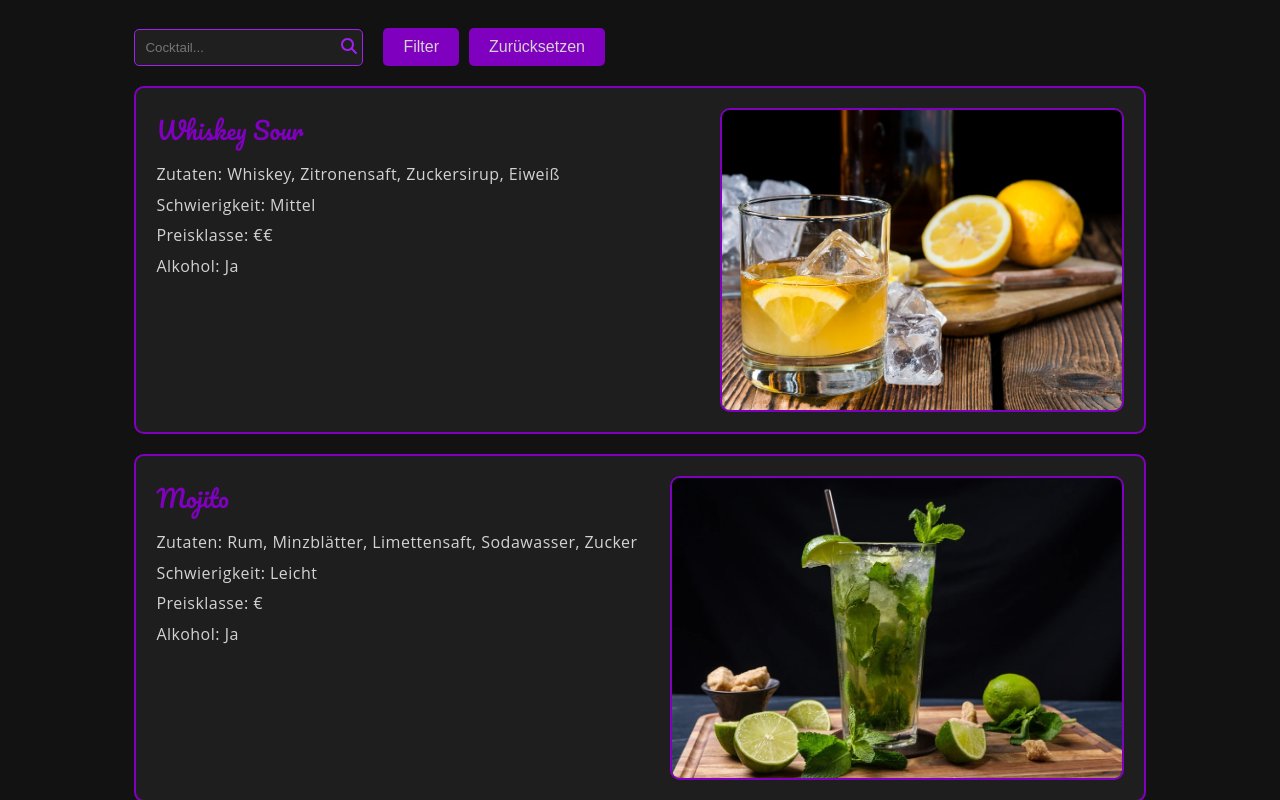
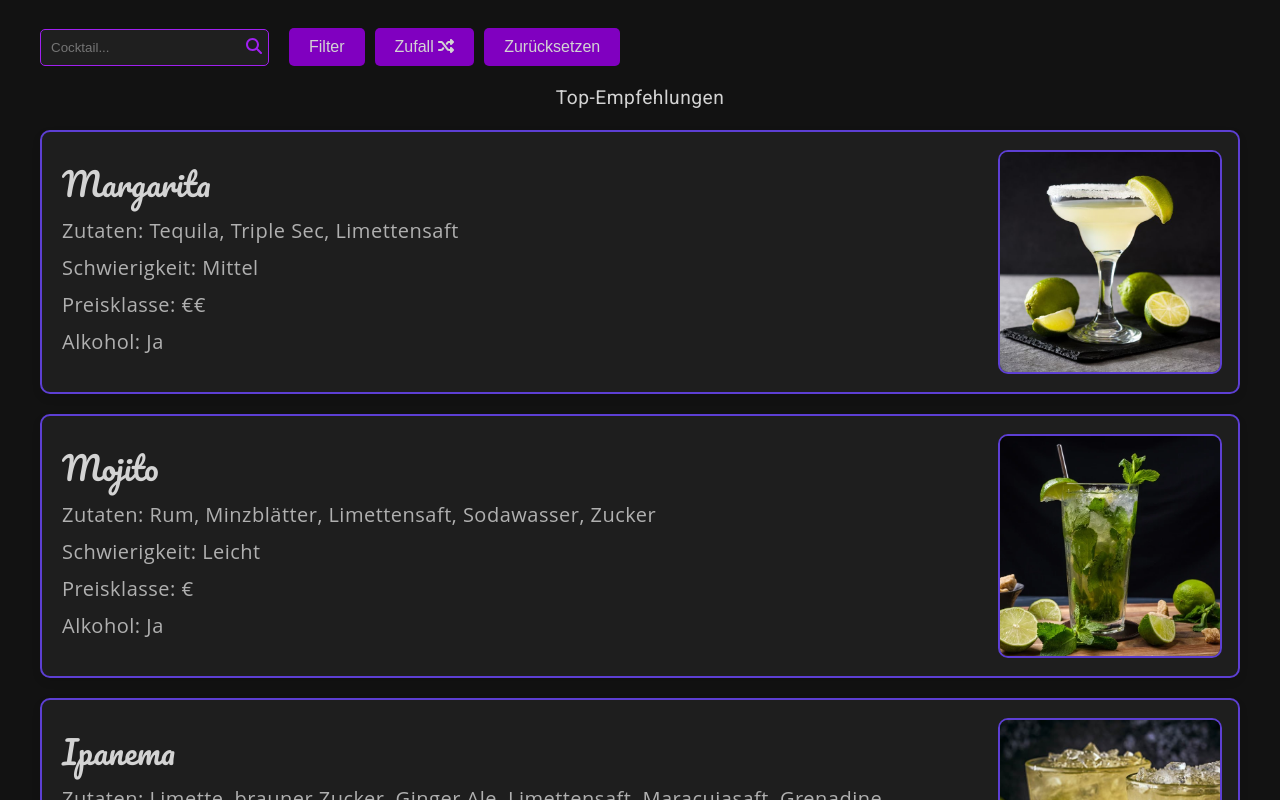
Before and after one commit to Raxor-bot/CocktailsForYou, an Angular app: page / in a window 1280 px wide. Shown: the top 800 px of the page. Built offline with nearby package versions, Linux system fonts and the light colour scheme.

Commit message:
Version kurz vor 1

```diff
--- a/src/app/app.component.html
+++ b/src/app/app.component.html
@@ -11,6 +11,7 @@
   <app-cocktail-list></app-cocktail-list>
 </div>
 
+
 <!-- * * * * * * * * * * * * * * * * * * * * * * * * * * * * * * * * -->
 <!-- * * * * * * * * * * * The content above * * * * * * * * * * * * -->
 <!-- * * * * * * * * * * is only a placeholder * * * * * * * * * * * -->
--- a/src/app/cocktail-item/cocktail-item.component.html
+++ b/src/app/cocktail-item/cocktail-item.component.html
@@ -1,4 +1,4 @@
-<div class="cocktail-item">
+<div class="cocktail-item" [class.expanded]="isExpanded">
   <div class="summary" (click)="toggleExpand()" *ngIf="!isExpanded">
     <div class="info">
       <h3>{{ cocktail.name }}</h3>
@@ -30,14 +30,14 @@
             <li *ngFor="let item of cocktail.equipment">{{ item }}</li>
           </ul>
         </div>
-        <div class="recipe">
-          <h5>Rezept</h5>
-          <p>{{ cocktail.recipe }}</p>
-        </div>
       </div>
       <div class="large-image">
         <img [src]="cocktail.bild" alt="{{ cocktail.name }}" />
       </div>
     </div>
+    <div class="recipe">
+      <h5>Rezept</h5>
+      <p>{{ cocktail.recipe }}</p>
+    </div>
   </div>
 </div>
--- a/src/app/cocktail-item/cocktail-item.component.scss
+++ b/src/app/cocktail-item/cocktail-item.component.scss
@@ -1,18 +1,29 @@
 .cocktail-item {
   margin: 20px 0;
   padding: 20px;
-  border: 2px solid #8000c0;
+  border: 2px solid #5d3fd3;  // Dunklerer Lilaton
   border-radius: 10px;
   background-color: #1e1e1e;
   transition: all 0.3s ease;
+  cursor: pointer;  // Zeigt an, dass die Karte anklickbar ist
   display: flex;
   flex-direction: column;
+  box-shadow: 0 4px 8px rgba(0, 0, 0, 0.1);
+
+  &:hover {
+    background-color: #292929;
+    box-shadow: 0 8px 16px rgba(0, 0, 0, 0.2);
+  }
+
+  &.expanded {
+    background-color: #292929;
+    border: 2px solid #7a42d6; // Hellerer Lilaton für den erweiterten Zustand
+  }
 
   .summary {
     display: flex;
     justify-content: space-between;
-    align-items: flex-start;
-    cursor: pointer;
+    align-items: center;
     width: 100%;
 
     .info {
@@ -21,96 +32,90 @@
 
       h3 {
         margin: 0 0 10px 0;
-        color: #8000c0;
+        color: #d3d3d3;  // Hellerer Farbton für die Überschrift
         font-family: 'Pacifico', cursive;
-        font-size: 24px;
+        font-size: 32px;  // Größere Schriftgröße
       }
 
       p {
         margin: 5px 0;
-        color: #d3d3d3;
+        color: #b0b0b0;  // Leicht hellere Farbe für den Text
         font-family: 'Open Sans', sans-serif;
-        line-height: 1.6;
-      }
-    }
-
-    .additional-info {
-      display: flex;
-      flex-direction: column;
-      justify-content: flex-start;
-      margin-top: 20px;
-      margin-right: 20px;
-
-      p {
-        color: #d3d3d3;
-        font-family: 'Open Sans', sans-serif;
+        font-size: 20px;  // Größere Schriftgröße
         line-height: 1.6;
       }
     }
 
     .image {
-      flex: 0 0 150px;
-      height: auto;
+      flex: 0 0 220px; // Kleinere Breite für das Bild
+      height: 220px; // Kleinere Höhe für das Bild
       display: flex;
       align-items: center;
 
       img {
+        width: 100%;
         height: 100%;
-        max-height: 300px;
-        width: auto;
-        border: 2px solid #8000c0;
+        object-fit: cover; // Damit das Bild vollständig das Element ausfüllt
+        border: 2px solid #5d3fd3;  // Dunklerer Lilaton
         border-radius: 10px;
-        object-fit: cover;
       }
     }
   }
 
   .details {
+    display: flex;
+    flex-direction: column; // Ändern zu column, um die Inhalte untereinander zu platzieren
+    width: 100%;
+
     .details-header {
       display: flex;
       justify-content: space-between;
       align-items: center;
+      width: 100%;
+      margin-bottom: 20px;
+
 
       h4 {
-        margin: 0 0 10px 0;
-        color: #8000c0;
+        color: #ffffff;  // Helle Farbe für die Überschrift
         font-family: 'Pacifico', cursive;
-        font-size: 20px;
+        font-size: 30px;  // Größere Schriftgröße
       }
 
       .collapse-button {
-        background-color: #8000c0;
+        background-color: #5d3fd3;  // Dunklerer Lilaton
         color: #d3d3d3;
         border: none;
         padding: 5px 10px;
         cursor: pointer;
         border-radius: 5px;
-        font-size: 16px;
+        font-size: 24px;  // Größere Schriftgröße
 
         &:hover {
-          background-color: darken(#8000c0, 10%);
+          background-color: darken(#5d3fd3, 10%);
         }
       }
     }
 
     .details-content {
       display: flex;
+      width: 100%;
       justify-content: space-between;
       align-items: flex-start;
-      width: 100%;
+      margin-bottom: 10px;
 
       .left-content {
         flex: 1;
+        width: 52%;
         margin-right: 20px;
 
+
         .ingredients,
-        .equipment,
-        .recipe {
+        .equipment{
           h5 {
             margin: 0 0 10px 0;
-            color: #8000c0;  // Dunklerer Lilaton
+            color: #ffffff;  // Helle Farbe für die Überschrift
             font-family: 'Pacifico', cursive;
-            font-size: 18px;
+            font-size: 28px;  // Größere Schriftgröße
           }
 
           ul {
@@ -119,37 +124,66 @@
 
             li {
               margin: 5px 0;
-              color: #d3d3d3;
+              color: #b0b0b0;  // Leicht hellere Farbe für den Text
               font-family: 'Open Sans', sans-serif;
+              font-size: 20px;  // Größere Schriftgröße
               line-height: 1.6;
             }
           }
 
           p {
             margin: 5px 0;
-            color: #d3d3d3;
+            color: #b0b0b0;  // Leicht hellere Farbe für den Text
             font-family: 'Open Sans', sans-serif;
+            font-size: 20px;  // Größere Schriftgröße
             line-height: 1.6;
           }
         }
       }
 
       .large-image {
-        flex: 0 0 300px;
-        max-width: 300px;
-        display: flex;
-        flex-direction: column;
-        align-items: flex-end;
+        max-width: 50%;
+        height: 100%;
+        align-self: flex-start;
 
         img {
           width: 100%;
-          height: auto;
-          max-height: 300px;
-          object-fit: contain;
-          border: 2px solid #8000c0;
+          height: 100%;
+          object-fit: cover; // Damit das Bild vollständig das Element ausfüllt
+          border: 2px solid #5d3fd3;  // Dunklerer Lilaton
           border-radius: 10px;
         }
       }
     }
   }
+
+  .recipe {
+    h5 {
+      margin: 0 0 10px 0;
+      color: #ffffff;  // Helle Farbe für die Überschrift
+      font-family: 'Pacifico', cursive;
+      font-size: 28px;  // Größere Schriftgröße
+    }
+
+    ul {
+      list-style-type: none;
+      padding: 0;
+
+      li {
+        margin: 5px 0;
+        color: #b0b0b0;  // Leicht hellere Farbe für den Text
+        font-family: 'Open Sans', sans-serif;
+        font-size: 20px;  // Größere Schriftgröße
+        line-height: 1.6;
+      }
+    }
+
+    p {
+      margin: 5px 0;
+      color: #b0b0b0;  // Leicht hellere Farbe für den Text
+      font-family: 'Open Sans', sans-serif;
+      font-size: 20px;  // Größere Schriftgröße
+      line-height: 1.6;
+    }
+  }
 }
--- a/src/app/cocktail-item/cocktail-item.component.ts
+++ b/src/app/cocktail-item/cocktail-item.component.ts
@@ -1,27 +1,31 @@
 import {Component, Input, OnInit} from '@angular/core';
-import {NgForOf, NgIf} from "@angular/common";
+import {NgClass, NgForOf, NgIf} from "@angular/common";
 
 @Component({
   selector: 'app-cocktail-item',
   standalone: true,
   imports: [
     NgIf,
-    NgForOf
+    NgForOf,
+    NgClass
   ],
   templateUrl: './cocktail-item.component.html',
   styleUrl: './cocktail-item.component.scss'
 })
 export class CocktailItemComponent implements OnInit{
   @Input() cocktail: any;
-  isExpanded = false;
+  @Input() isExpanded: boolean = false;
 
   constructor() { }
 
+  ngOnInit(): void {
+  }
 
   toggleExpand() {
     this.isExpanded = !this.isExpanded;
   }
 
-  ngOnInit(): void {
+  resetExpand(){
+    this.isExpanded = false;
   }
 }
--- a/src/app/cocktail-list/cocktail-list.component.html
+++ b/src/app/cocktail-list/cocktail-list.component.html
@@ -1,9 +1,22 @@
 <div class="search-bar-container">
   <app-search-bar (searchEvent)="onSearch($event)"></app-search-bar>
   <button (click)="toggleFilterMenu()" class="filter-button">Filter</button>
+  <button (click)="randomCocktail()" class="reset-button">
+    Zufall
+    <fa-icon [icon]="['fas', 'random']"></fa-icon>
+  </button>
   <button (click)="resetSearch()" class="reset-button">Zurücksetzen</button>
 </div>
+
 <div class="cocktail-list">
   <app-filter-menu *ngIf="showFilterMenu" (filterApplied)="onFilterApplied($event)"></app-filter-menu>
-  <app-cocktail-item *ngFor="let cocktail of filteredCocktails" [cocktail]="cocktail"></app-cocktail-item>
+
+  <div  class="search-status">{{ searchStatus }}</div>
+
+  <app-cocktail-item
+    *ngFor="let cocktail of filteredCocktails"
+    [cocktail]="cocktail"
+    [isExpanded]="filteredCocktails.length === 1"
+    [ngClass]="{'cocktail-item expanded': filteredCocktails.length === 1}"
+  ></app-cocktail-item>
 </div>
--- a/src/app/cocktail-list/cocktail-list.component.scss
+++ b/src/app/cocktail-list/cocktail-list.component.scss
@@ -56,4 +56,12 @@
   .filter-button {
     margin-left: 20px;
   }
+
 }
+
+.search-status {
+  margin: 10px 0;
+  font-size: 1.2em;
+  color: #d3d3d3;;
+  text-align: center;
+}
--- a/src/app/cocktail-list/cocktail-list.component.ts
+++ b/src/app/cocktail-list/cocktail-list.component.ts
@@ -1,9 +1,10 @@
-import {Component, OnInit} from '@angular/core';
+import {Component, OnInit, QueryList, ViewChild, ViewChildren} from '@angular/core';
 import {CocktailItemComponent} from "../cocktail-item/cocktail-item.component";
-import {NgForOf, NgIf} from "@angular/common";
+import {NgClass, NgForOf, NgIf} from "@angular/common";
 import {SearchBarComponent} from "../search-bar/search-bar.component";
 import {FilterMenuComponent} from "../filter-menu/filter-menu.component";
 import {FormsModule} from "@angular/forms";
+import {FaIconComponent} from "@fortawesome/angular-fontawesome";
 
 @Component({
   selector: 'app-cocktail-list',
@@ -14,14 +15,21 @@ import {FormsModule} from "@angular/forms";
     SearchBarComponent,
     FilterMenuComponent,
     NgIf,
-    FormsModule
+    FormsModule,
+    FaIconComponent,
+    NgClass
   ],
   templateUrl: './cocktail-list.component.html',
   styleUrl: './cocktail-list.component.scss'
 })
 
 export class CocktailListComponent implements OnInit {
+  @ViewChild(SearchBarComponent) searchBar!: SearchBarComponent;
+  @ViewChildren(CocktailItemComponent) cocktailItems!: QueryList<CocktailItemComponent>;
+
   showFilterMenu = false;
+  searchText: string = '';
+  searchStatus = 'Top-Empfehlungen';
 
   allCocktails = [
     {
@@ -150,10 +158,8 @@ export class CocktailListComponent implements OnInit {
   filteredCocktails = [...this.allCocktails];
 
   ngOnInit() {
-    this.filteredCocktails = this.shuffleArray([...this.allCocktails]);
   }
 
-  searchQuery = '';
 
   toggleFilterMenu() {
     this.showFilterMenu = !this.showFilterMenu;
@@ -173,29 +179,78 @@ export class CocktailListComponent implements OnInit {
 
       return includesAll && excludesAll;
     });
-    this.filteredCocktails = this.shuffleArray(this.filteredCocktails);
     this.showFilterMenu = false;
   }
 
   constructor() { }
 
   onSearch(searchText: string): void {
-    this.filteredCocktails = this.allCocktails.filter(cocktail =>
-      cocktail.name.toLowerCase().startsWith(searchText.toLowerCase())
-    );
+    this.searchText = searchText;
+    const tolerance = 2; // Maximal erlaubte Levenshtein-Distanz
+
+    this.filteredCocktails = this.allCocktails.filter(cocktail => {
+      const name = cocktail.name.toLowerCase();
+      const search = searchText.toLowerCase();
+      const distance = levenshtein(name, search);
+      return distance <= tolerance || name.startsWith(search);
+    });
+
+    this.updateSearchStatus();
   }
 
   resetSearch() {
-    this.searchQuery = '';
+    this.searchText = '';
     this.filteredCocktails = [...this.allCocktails];
+    this.updateSearchStatus();
+    this.searchBar.searchText = '';
+
+    this.cocktailItems.forEach(item => item.resetExpand());
   }
 
-  //Random Reihenfolge der Cocktails
-  shuffleArray(array: any[]) {
-    for (let i = array.length - 1; i > 0; i--) {
-      const j = Math.floor(Math.random() * (i + 1));
-      [array[i], array[j]] = [array[j], array[i]];
+  updateSearchStatus() {
+    const count = this.filteredCocktails.length;
+    const term = count === 1 ? 'Cocktail' : 'Cocktails';
+    if (this.searchText) {
+      this.searchStatus = `${count} ${term} gefunden für "${this.searchText}"`;
+    } else {
+      this.searchStatus = "Top-Empfehlungen"; // Set the status to an empty string if searchText is empty
     }
-    return array;
+  }
+
+  randomCocktail() {
+    this.filteredCocktails = this.allCocktails
+    const randomIndex = Math.floor(Math.random() * this.filteredCocktails.length);
+    const randomCocktail = this.filteredCocktails[randomIndex];
+    this.filteredCocktails = [randomCocktail]
+    this.searchStatus = "Wie wär's hiermit? Nicht dein Geschmack?! Probier's einfach nochmal!"
+    this.searchBar.searchText = '';
   }
 }
+
+function levenshtein(a: string, b: string): number {
+  const matrix = [];
+
+  // Initialisiere die Matrix
+  for (let i = 0; i <= b.length; i++) {
+    matrix[i] = [i];
+  }
+  for (let j = 0; j <= a.length; j++) {
+    matrix[0][j] = j;
+  }
+
+  // Fülle die Matrix
+  for (let i = 1; i <= b.length; i++) {
+    for (let j = 1; j <= a.length; j++) {
+      if (b.charAt(i - 1) === a.charAt(j - 1)) {
+        matrix[i][j] = matrix[i - 1][j - 1];
+      } else {
+        matrix[i][j] = Math.min(
+          matrix[i - 1][j - 1] + 1, // Ersetzen
+          matrix[i][j - 1] + 1,     // Einfügen
+          matrix[i - 1][j] + 1      // Löschen
+        );
+      }
+    }
+  }
+  return matrix[b.length][a.length];
+}
--- a/src/app/search-bar/search-bar.component.ts
+++ b/src/app/search-bar/search-bar.component.ts
@@ -14,6 +14,7 @@ import {FormsModule} from "@angular/forms";
 })
 export class SearchBarComponent {
   searchText: string = '';
+
   @Output() searchEvent = new EventEmitter<string>();
 
   constructor(library: FaIconLibrary) {
--- a/src/styles.scss
+++ b/src/styles.scss
@@ -29,7 +29,7 @@ button {
 
 // Container für die App
 .container {
-  width: 80%;
+  width: 1200px;
   margin: 0 auto;
   padding: 20px;
 }
```
